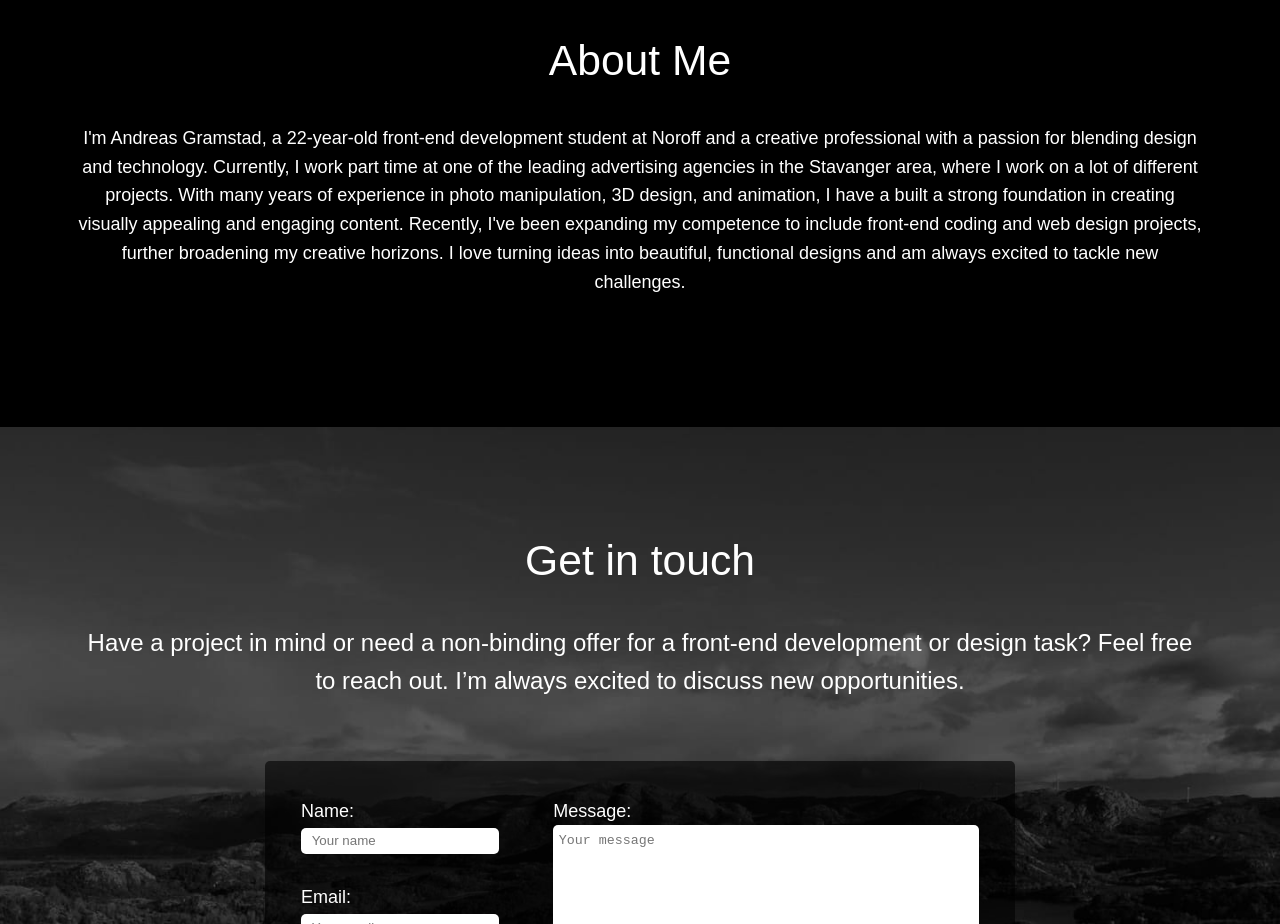
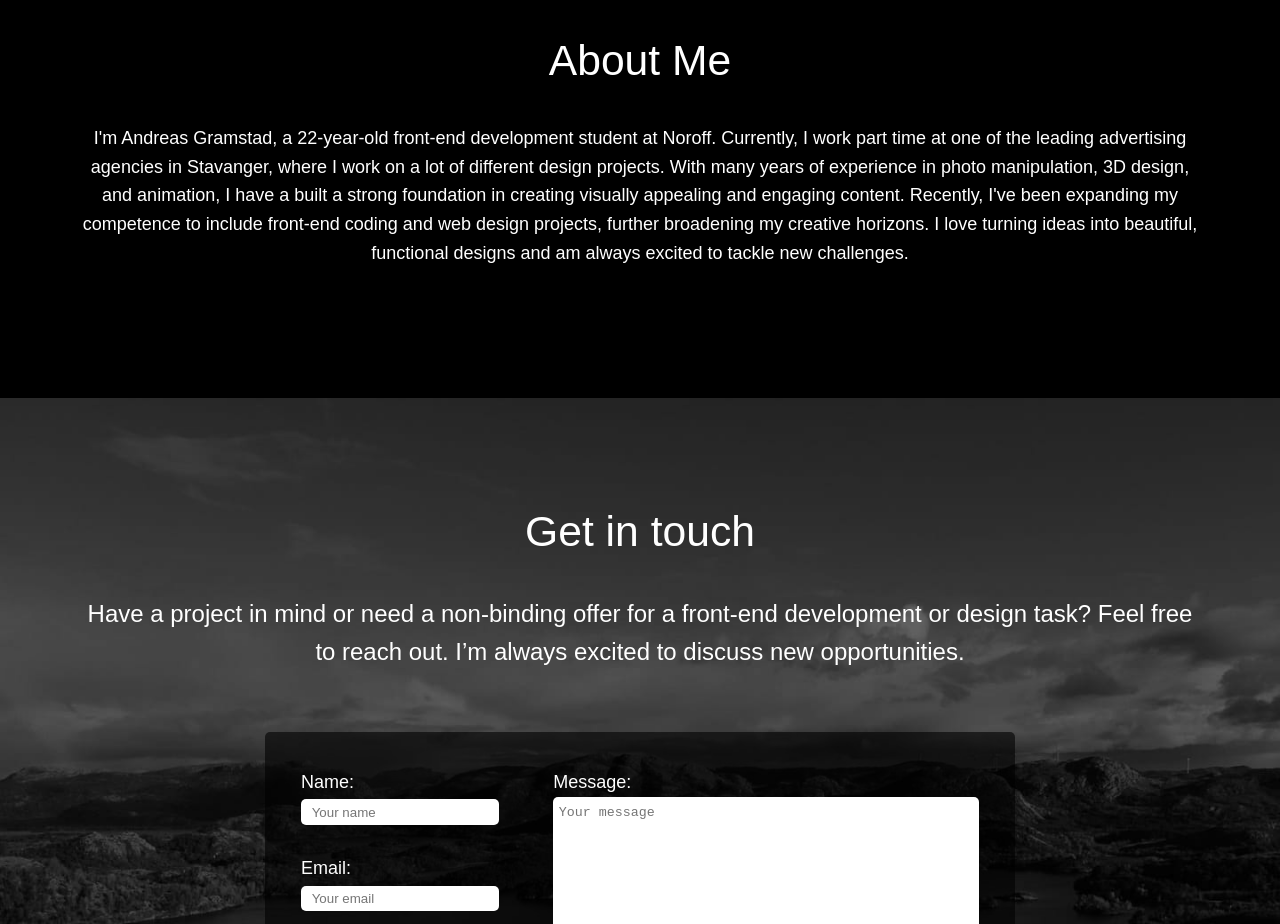
Before and after one commit to andgram/Portfolio1, a plain HTML site: page index.html in a window 1280 px wide. Shown: the part 1440-2364 px from the top of the page. Drawn offline with Linux system fonts and the light colour scheme.

Commit message:
improve about text

```diff
--- a/index.html
+++ b/index.html
@@ -78,9 +78,8 @@
     <section class="about">
         <div class="container">
             <h2>About Me</h2>
-            <p>I'm Andreas Gramstad, a 22-year-old front-end development student at Noroff and a creative professional
-                with a passion for blending design and technology. Currently, I work part time at one of the leading
-                advertising agencies in the Stavanger area, where I work on a lot of different projects. With many years
+            <p>I'm Andreas Gramstad, a 22-year-old front-end development student at Noroff. Currently, I work part time at one of the leading
+                advertising agencies in Stavanger, where I work on a lot of different design projects. With many years
                 of experience in photo manipulation, 3D design, and animation, I have a built a strong foundation in
                 creating visually appealing and engaging content. Recently, I've been expanding my competence to include
                 front-end coding and web design projects, further broadening my creative horizons. I love turning ideas
```
